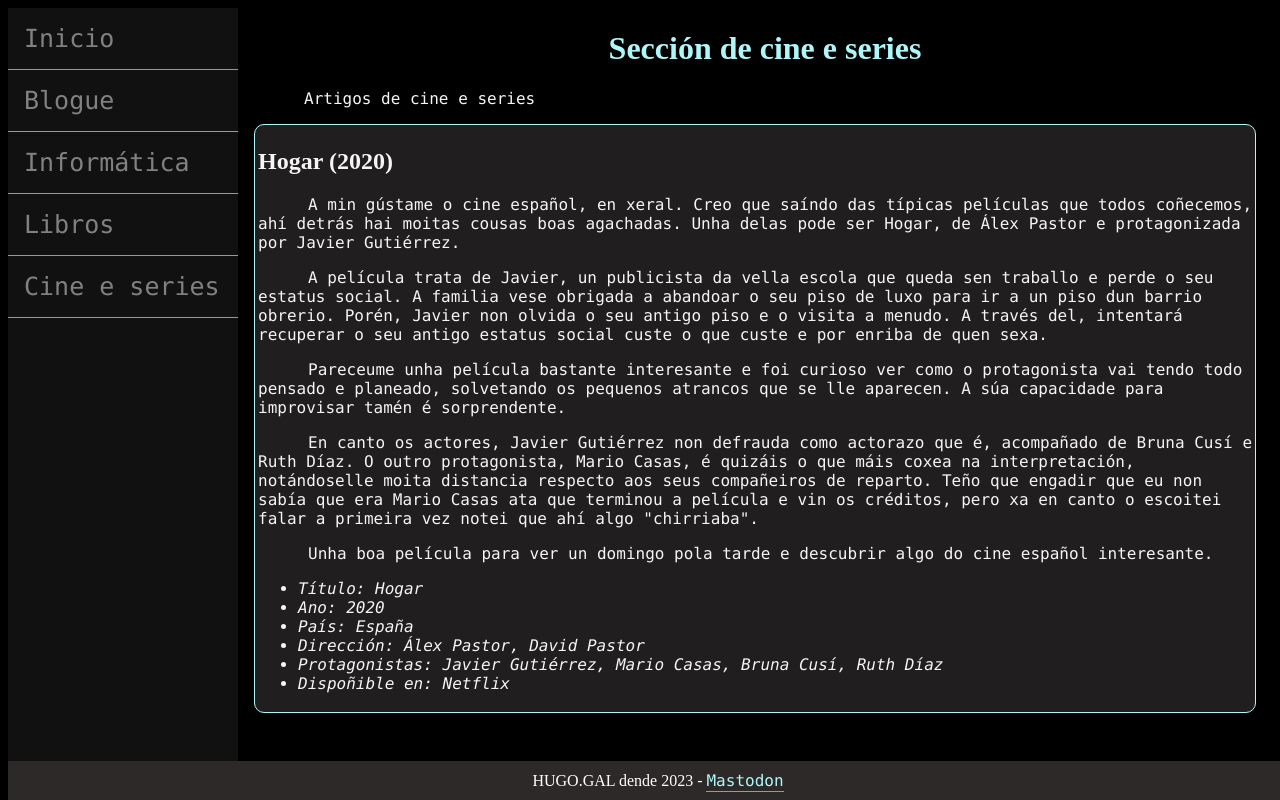
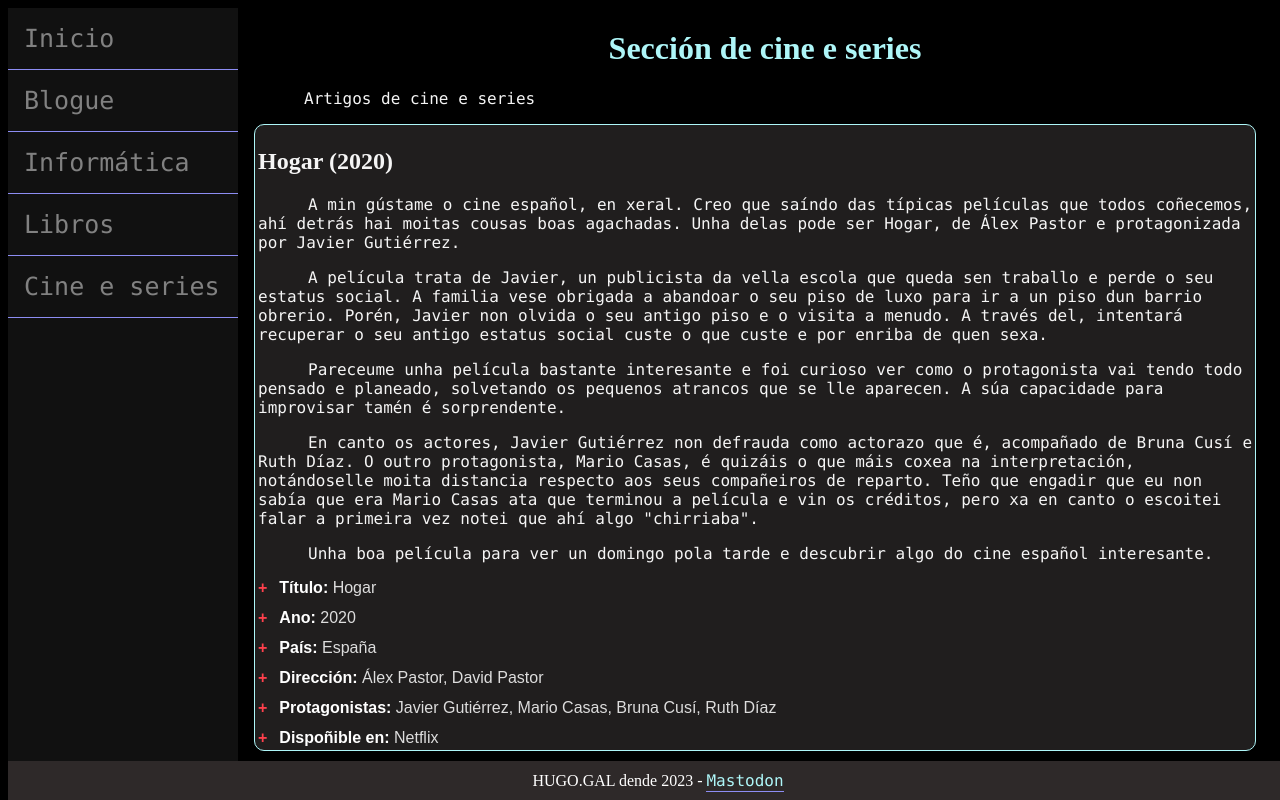
Before and after one commit to spukes/spukes.github.io, a PHP site: page /cine/index.html in a window 1280 px wide. Run offline with PHP 8.4, Linux system fonts and the light colour scheme.

Commit message:
cambios en css

```diff
--- a/cine/index.html
+++ b/cine/index.html
@@ -38,14 +38,16 @@
     que eu non sabía que era Mario Casas ata que terminou a película e vin os créditos, pero xa en canto o escoitei falar a primeira vez notei que ahí algo "chirriaba".
   </p>
   <p>Unha boa película para ver un domingo pola tarde e descubrir algo do cine español interesante.</p>
-  <ul>
-  <li>Título: Hogar</li>
-  <li>Ano: 2020</li>
-  <li>País: España</li>
-  <li>Dirección: Álex Pastor, David Pastor</li>
-  <li>Protagonistas: Javier Gutiérrez, Mario Casas, Bruna Cusí, Ruth Díaz</li>
-  <li>Dispoñible en: Netflix</li>
-</ul>
+  <div class="list-container">
+    <ul>
+      <li><strong>Título:</strong> Hogar</li>
+      <li><strong>Ano:</strong> 2020</li>
+      <li><strong>País:</strong> España</li>
+      <li><strong>Dirección:</strong> Álex Pastor, David Pastor</li>
+      <li><strong>Protagonistas:</strong> Javier Gutiérrez, Mario Casas, Bruna Cusí, Ruth Díaz</li>
+      <li><strong>Dispoñible en:</strong> Netflix</li>
+    </ul>
+  </div>
 
 </article>
 
--- a/style.css
+++ b/style.css
@@ -80,10 +80,50 @@ p {
     white-space:pre-wrap;
 }
 
-ul{
-	font-family: "Lucida Console", "Courier New", monospace;
-  font-style: italic;
+ul {
+  display: table-row;
+  list-style: none;
+  margin: 0;
+  padding: 0;
+  font-family: 'PT Sans', sans-serif;
 }
+
+
+li {
+  display: table-row;
+  color: #ddd;
+}
+
+li::before {
+  display: table-cell;
+  text-align: right;
+  content: "+";
+  font-size: 1em;
+  font-weight: bold;
+  color: #FF404C;
+  padding-right: 12px;
+}
+
+li:hover {
+  background-color: rgba(256,256,256,0.1);
+}
+li:before:hover {
+  background-color: rgba(256,256,256,0.1);
+}
+li:not(:first-of-type)::before {
+  padding-top: 12px;
+}
+
+
+
+.list-container {
+  width: 80%;
+}
+
+strong {
+  color: #fff;
+}
+
 
 article{
   padding: 3px;
@@ -92,6 +132,7 @@ article{
   border-radius: 10px;
 
 }
+
 
 
 
```
